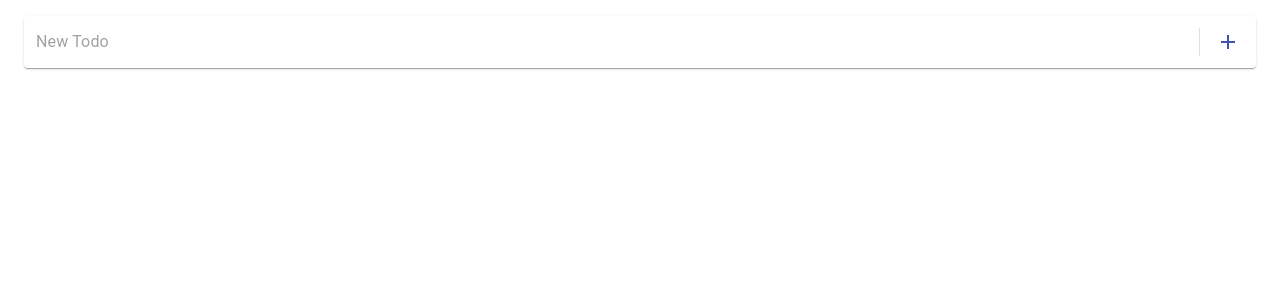
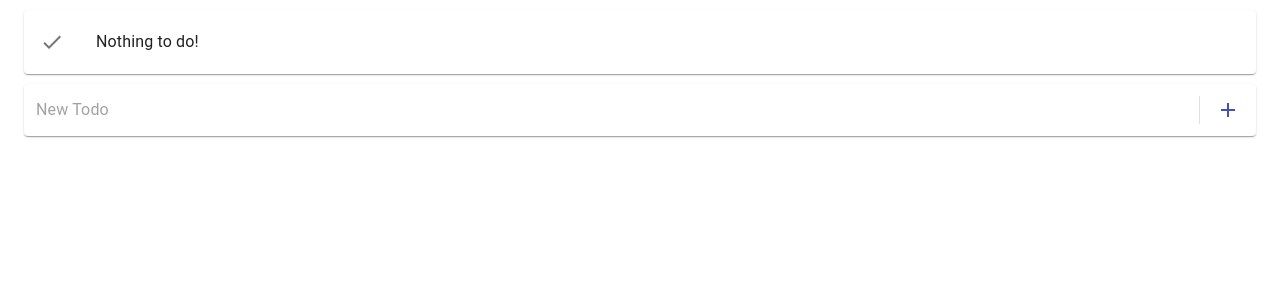
Before and after one commit to RuairidhCa/redux-todo, a React (Create React App) app: page / in a window 1280 px wide. Shown: the top 300 px of the page. Built offline with nearby package versions, Linux system fonts and the light colour scheme.

Commit message:
Styling and refactor

```diff
--- a/src/App.tsx
+++ b/src/App.tsx
@@ -3,11 +3,7 @@ import "./App.css";
 import Todo from "./features/todo/Todo";
 
 function App() {
-  return (
-    <div className="App">
-      <Todo />
-    </div>
-  );
+  return <Todo />;
 }
 
 export default App;
--- a/src/Components/AddTodo.tsx
+++ b/src/Components/AddTodo.tsx
@@ -12,6 +12,7 @@ import AddIcon from "@material-ui/icons/Add";
 const useStyles = makeStyles((theme: Theme) =>
   createStyles({
     root: {
+      marginTop: "10px",
       padding: "2px 4px",
       display: "flex",
       alignItems: "center",
--- a/src/Components/TodoItem.tsx
+++ b/src/Components/TodoItem.tsx
@@ -7,7 +7,7 @@ import {
   ListItemSecondaryAction,
   IconButton,
 } from "@material-ui/core/";
-import DeleteIcon from "@material-ui/icons/Delete";
+import { DeleteOutline as DeleteIcon } from "@material-ui/icons/";
 
 import { useDispatch } from "react-redux";
 
@@ -32,7 +32,7 @@ function TodoItem({ index, todo }: ITodoItemProps) {
   return (
     <ListItem button onClick={listItem_ClickHandler}>
       <ListItemIcon>
-        <Checkbox checked={todo.complete} />
+        <Checkbox color="primary" checked={todo.complete} />
       </ListItemIcon>
       <ListItemText id={`todo-${index}`} primary={todo.text} />
       <ListItemSecondaryAction>
--- a/src/Components/TodoList.tsx
+++ b/src/Components/TodoList.tsx
@@ -2,19 +2,30 @@ import React from "react";
 import List from "@material-ui/core/List";
 
 import TodoItem from "./TodoItem";
+import { ListItem, ListItemIcon, ListItemText } from "@material-ui/core";
+import DoneIcon from "@material-ui/icons/Done";
 
 interface ITodoListProps {
   todos: { text: string; complete: boolean }[];
 }
 
 function TodoList({ todos }: ITodoListProps) {
-  return (
-    <List>
-      {todos.map((todo, index) => {
-        return <TodoItem key={index} index={index} todo={todo} />;
-      })}
-    </List>
-  );
+  function getListContent() {
+    if (todos.length === 0) {
+      return (
+        <ListItem>
+          <ListItemIcon>
+            <DoneIcon />
+          </ListItemIcon>
+          <ListItemText>Nothing to do!</ListItemText>
+        </ListItem>
+      );
+    }
+    return todos.map((todo, index) => {
+      return <TodoItem key={index} index={index} todo={todo} />;
+    });
+  }
+  return <List>{getListContent()}</List>;
 }
 
 export default TodoList;
--- a/src/features/todo/Todo.tsx
+++ b/src/features/todo/Todo.tsx
@@ -5,15 +5,31 @@ import { selectTodos } from "./todoSlice";
 
 import TodoList from "../../Components/TodoList";
 import AddTodo from "../../Components/AddTodo";
-import { Container } from "@material-ui/core";
+import {
+  Container,
+  createStyles,
+  makeStyles,
+  Paper,
+  Theme,
+} from "@material-ui/core";
+
+const useStyles = makeStyles((theme: Theme) =>
+  createStyles({
+    root: {
+      marginTop: "10px",
+    },
+  })
+);
 
 export default function Todo() {
   const todos = useSelector(selectTodos);
+  const classes = useStyles();
 
   return (
     <Container>
-      <TodoList todos={todos} />
-
+      <Paper className={classes.root}>
+        <TodoList todos={todos} />
+      </Paper>
       <AddTodo />
     </Container>
   );
```
